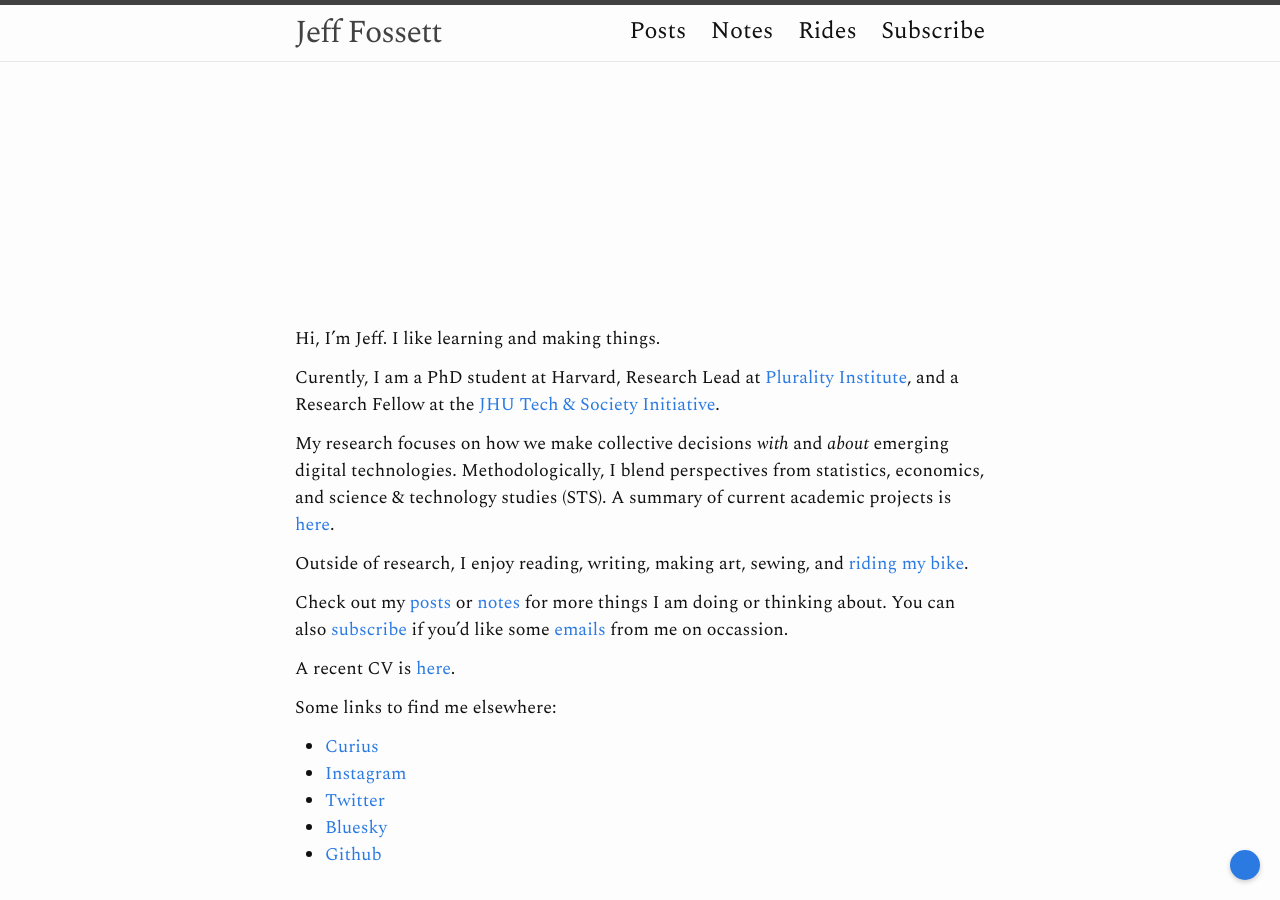
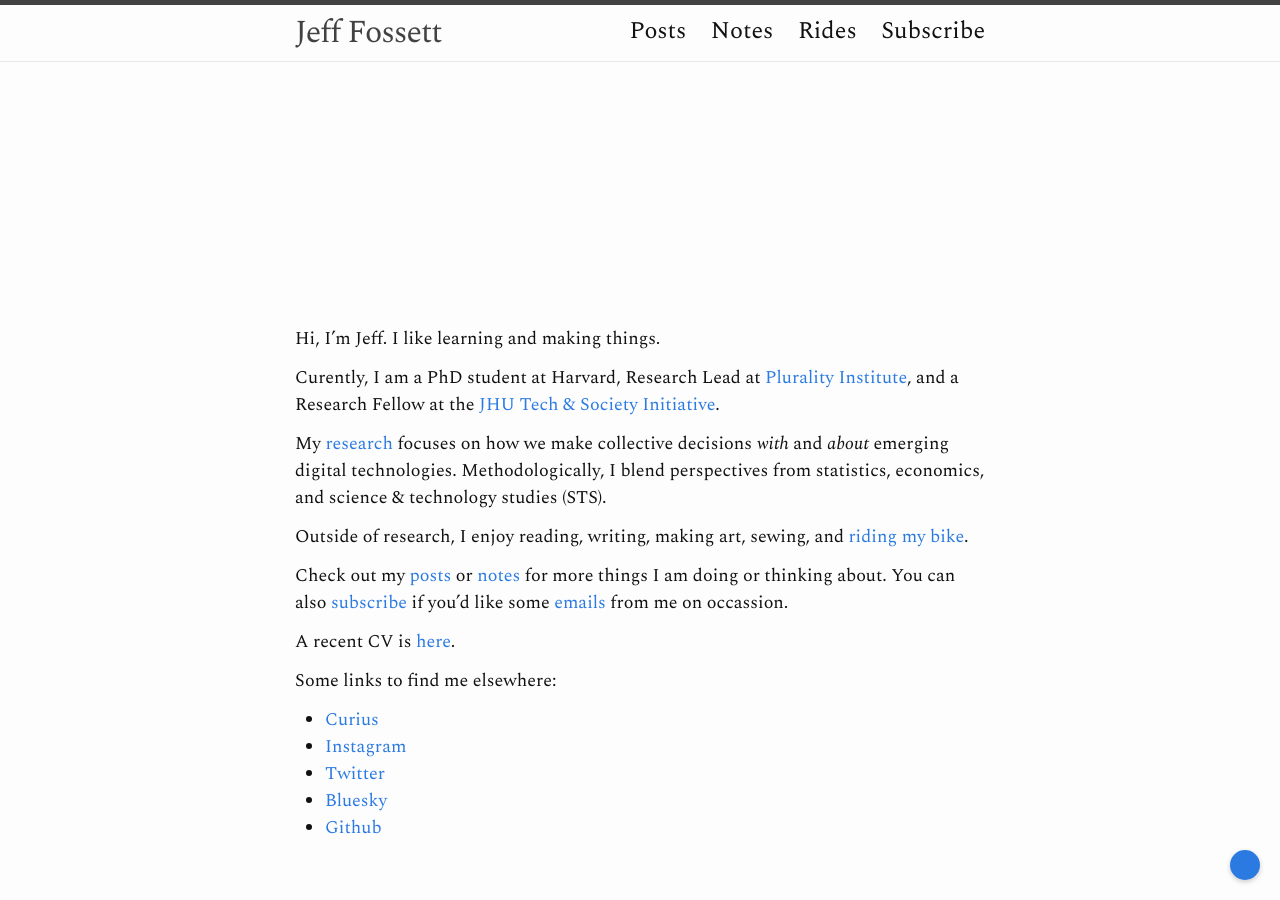
Before and after one commit to Fossj117/fossj117.github.io, a Jekyll site: the page built from index.md, in a window 1280 px wide. Built offline with Jekyll 4.4.1, drawn with Linux system fonts in a browser that asks for light colours; nearby versions of some CDN libraries.

Commit message:
fix landing page

```diff
--- a/index.md
+++ b/index.md
@@ -14,7 +14,7 @@ Hi, I'm Jeff. I like learning and making things.
 
 Curently, I am a PhD student at Harvard, Research Lead at [Plurality Institute](https://www.plurality.institute/), and a Research Fellow at the [JHU Tech & Society Initiative](https://carey.jhu.edu/tech-society-initiative).
 
-My research focuses on how we make collective decisions *with* and *about* emerging digital technologies. Methodologically, I blend perspectives from statistics, economics, and science & technology studies (STS). A summary of current academic projects is [here](https://jeffreyfossett.com/academic/).
+My [research](https://jeffreyfossett.com/academic/) focuses on how we make collective decisions *with* and *about* emerging digital technologies. Methodologically, I blend perspectives from statistics, economics, and science & technology studies (STS).
 
 <!-- During my PhD, I have been affiliated with the [Berkman Klein Center for Internet and Society](https://cyber.harvard.edu/), the [GETTING-Plurality Research Network](https://ash.harvard.edu/programs/allen-lab-technology/), and the [Program on Science, Technology, and Society](https://sts.hks.harvard.edu/).  -->
 
```
